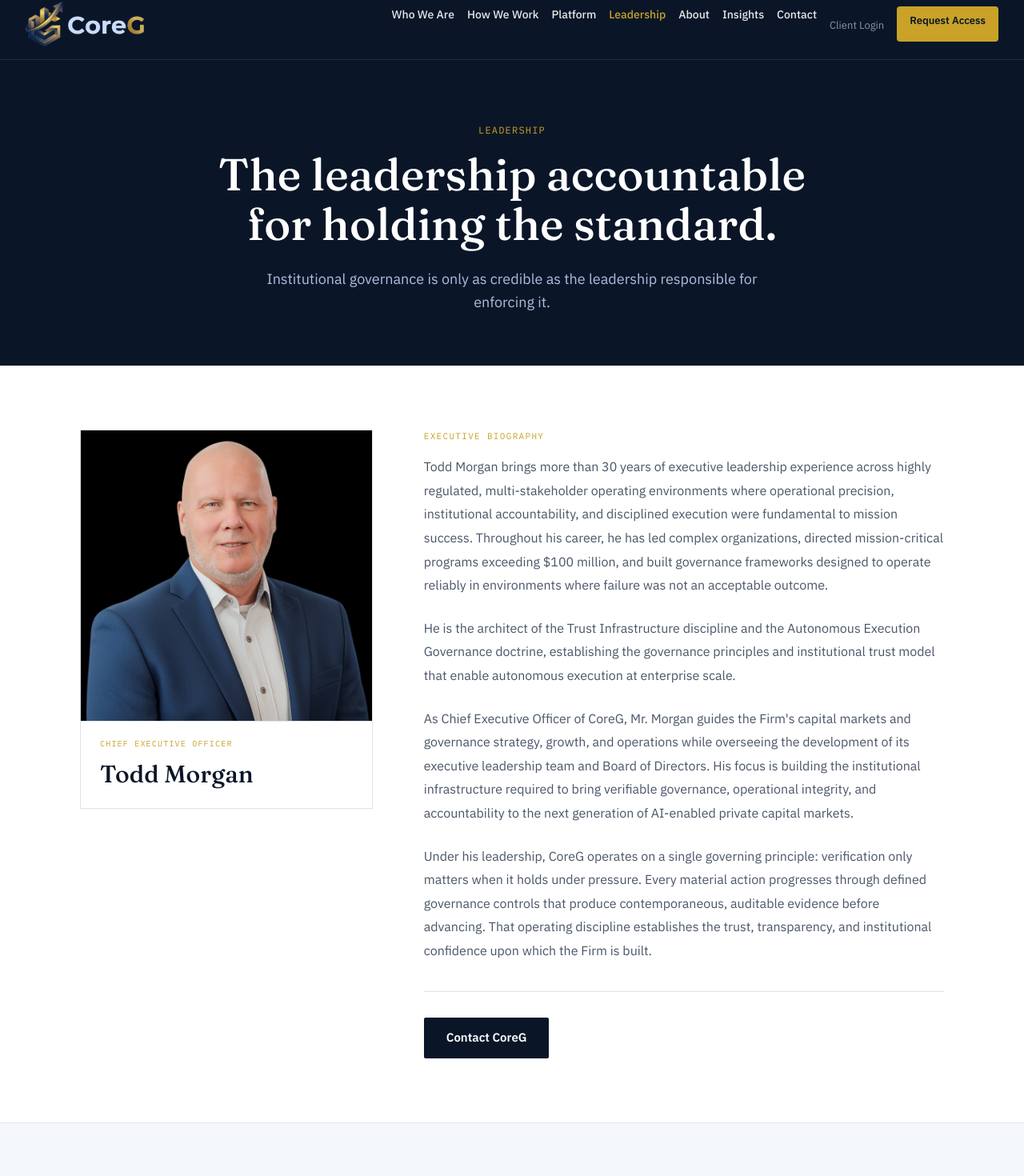
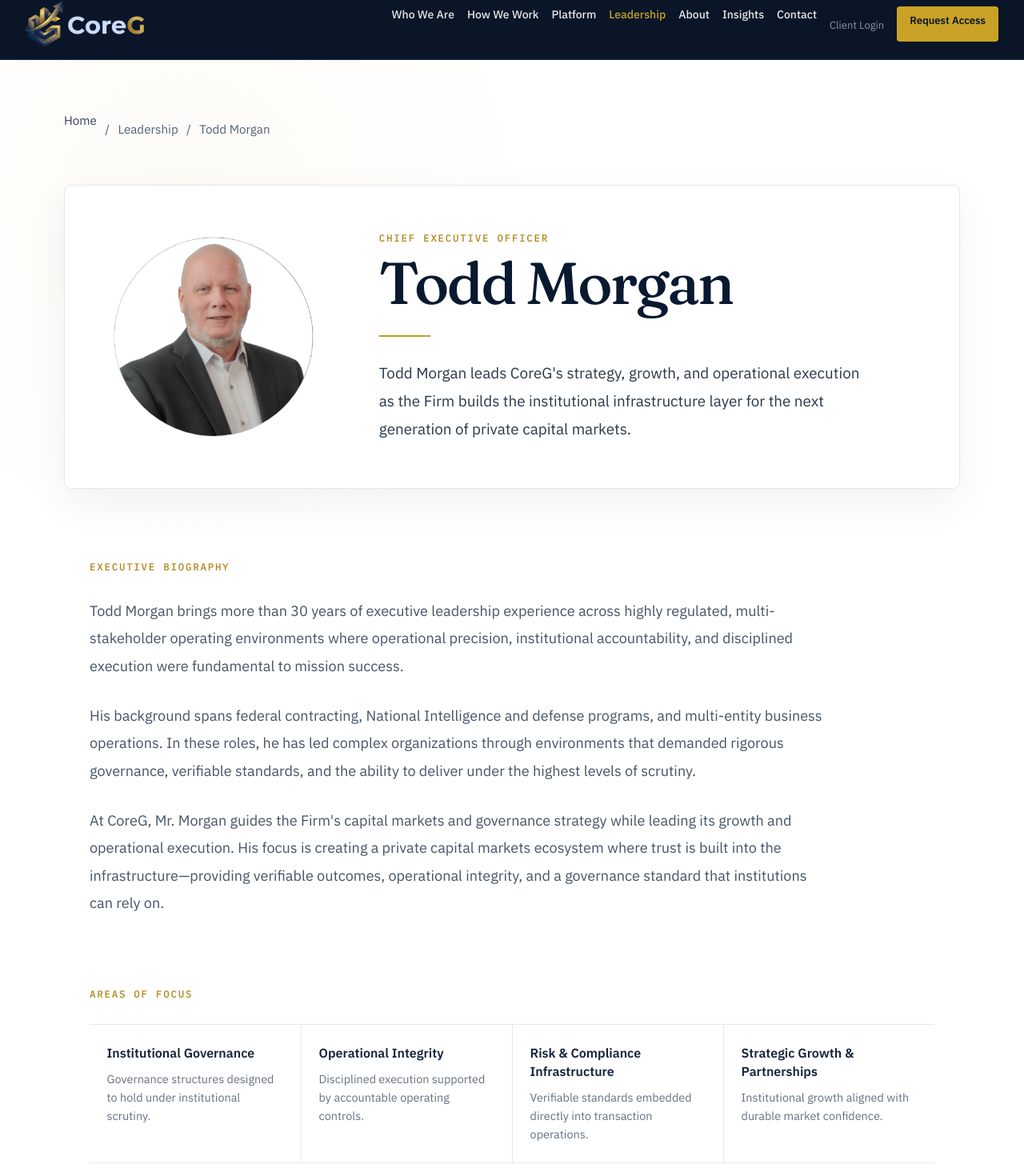
Before and after one commit to CoreGAdmin/coregenisis-site, a React (Vite) app: page /leadership in a window 1280 px wide. Shown: the part 14-1484 px from the top of the page at 80% size. Built offline with nearby package versions, Linux system fonts and the light colour scheme.

Commit message:
Deploy CoreG website v4.2.0

```diff
--- a/src/index.css
+++ b/src/index.css
@@ -171,3 +171,269 @@
     text-wrap: pretty;
   }
 }
+
+
+/* CoreG v4.2.0 leadership profile start */
+.leadership-page {
+  background:
+    radial-gradient(circle at 18% 10%, rgba(198, 154, 36, 0.045), transparent 30rem),
+    #ffffff;
+  padding: clamp(2rem, 5vw, 4.5rem) clamp(1rem, 4vw, 2.5rem) clamp(4rem, 7vw, 6rem);
+}
+
+.leadership-shell {
+  width: min(100%, 1120px);
+  margin: 0 auto;
+}
+
+.leadership-breadcrumb {
+  display: flex;
+  flex-wrap: wrap;
+  align-items: center;
+  gap: 0.65rem;
+  margin-bottom: clamp(1.75rem, 4vw, 3rem);
+  color: #536176;
+  font-size: 0.95rem;
+}
+
+.leadership-breadcrumb a {
+  color: #334155;
+  text-decoration: none;
+}
+
+.leadership-breadcrumb a:hover {
+  color: #9c7614;
+  text-decoration: underline;
+  text-underline-offset: 0.2rem;
+}
+
+.leadership-identity-card {
+  display: grid;
+  grid-template-columns: minmax(190px, 260px) minmax(0, 1fr);
+  align-items: center;
+  gap: clamp(2rem, 6vw, 5.25rem);
+  padding: clamp(2rem, 5vw, 3.5rem);
+  border: 1px solid #e2e8f0;
+  border-radius: 0.5rem;
+  background: rgba(255, 255, 255, 0.96);
+  box-shadow: 0 18px 50px rgba(8, 25, 48, 0.055);
+}
+
+.leadership-portrait-wrap {
+  width: min(100%, 250px);
+  aspect-ratio: 1;
+  justify-self: center;
+  overflow: hidden;
+  border-radius: 50%;
+  border: 1px solid #e5e7eb;
+  background: #ffffff;
+}
+
+.leadership-portrait {
+  display: block;
+  width: 100%;
+  height: 100%;
+  object-fit: cover;
+}
+
+.leadership-summary {
+  min-width: 0;
+}
+
+.leadership-eyebrow,
+.leadership-section-label {
+  margin: 0;
+  color: #b18418;
+  font-family: "IBM Plex Mono", monospace;
+  font-size: 0.78rem;
+  font-weight: 500;
+  letter-spacing: 0.14em;
+  line-height: 1.5;
+  text-transform: uppercase;
+}
+
+.leadership-summary h1 {
+  margin: 0.6rem 0 0;
+  color: #081930;
+  font-family: "Fraunces", serif;
+  font-size: clamp(2.6rem, 6vw, 4.6rem);
+  font-weight: 500;
+  line-height: 1.02;
+  letter-spacing: -0.035em;
+}
+
+.leadership-rule {
+  width: 4rem;
+  height: 2px;
+  margin: 1.75rem 0;
+  background: #c69a24;
+}
+
+.leadership-intro {
+  max-width: 620px;
+  margin: 0;
+  color: #28374b;
+  font-size: clamp(1rem, 1.8vw, 1.18rem);
+  line-height: 1.85;
+}
+
+.leadership-biography,
+.leadership-focus {
+  padding: clamp(3.5rem, 7vw, 5.5rem) clamp(0.25rem, 3vw, 2rem) 0;
+}
+
+.leadership-biography p:not(.leadership-section-label) {
+  max-width: 920px;
+  margin: 1.75rem 0 0;
+  color: #465467;
+  font-size: clamp(1rem, 1.7vw, 1.13rem);
+  line-height: 1.9;
+}
+
+.leadership-focus-grid {
+  display: grid;
+  grid-template-columns: repeat(4, minmax(0, 1fr));
+  margin-top: 1.75rem;
+  border-top: 1px solid #e4e7eb;
+  border-bottom: 1px solid #e4e7eb;
+}
+
+.leadership-focus-item {
+  min-width: 0;
+  padding: 1.5rem 1.35rem;
+}
+
+.leadership-focus-item + .leadership-focus-item {
+  border-left: 1px solid #e4e7eb;
+}
+
+.leadership-focus-item h2 {
+  margin: 0;
+  color: #14243b;
+  font-family: "IBM Plex Sans", sans-serif;
+  font-size: 1rem;
+  font-weight: 600;
+  line-height: 1.45;
+}
+
+.leadership-focus-item p {
+  margin: 0.55rem 0 0;
+  color: #657184;
+  font-size: 0.9rem;
+  line-height: 1.6;
+}
+
+.leadership-quote {
+  margin: clamp(3.5rem, 7vw, 5rem) clamp(0.25rem, 3vw, 2rem) 0;
+  padding: clamp(1.75rem, 4vw, 2.5rem);
+  border: 1px solid #e6e1d7;
+  border-left: 4px solid #c69a24;
+  border-radius: 0.4rem;
+  background: #fbfaf7;
+}
+
+.leadership-quote p {
+  max-width: 850px;
+  margin: 0;
+  color: #16253b;
+  font-family: "Fraunces", serif;
+  font-size: clamp(1.2rem, 2.3vw, 1.65rem);
+  font-style: italic;
+  line-height: 1.55;
+}
+
+.leadership-quote footer {
+  margin-top: 1rem;
+  color: #a6780a;
+  font-weight: 600;
+}
+
+@media (max-width: 850px) {
+  .leadership-identity-card {
+    grid-template-columns: 170px minmax(0, 1fr);
+    gap: 2rem;
+  }
+
+  .leadership-portrait-wrap {
+    width: 170px;
+  }
+
+  .leadership-focus-grid {
+    grid-template-columns: repeat(2, minmax(0, 1fr));
+  }
+
+  .leadership-focus-item:nth-child(3) {
+    border-left: 0;
+    border-top: 1px solid #e4e7eb;
+  }
+
+  .leadership-focus-item:nth-child(4) {
+    border-top: 1px solid #e4e7eb;
+  }
+}
+
+@media (max-width: 640px) {
+  .leadership-page {
+    padding-inline: 1rem;
+  }
+
+  .leadership-identity-card {
+    grid-template-columns: 112px minmax(0, 1fr);
+    align-items: center;
+    gap: 1.25rem;
+    padding: 1.5rem 1.15rem;
+  }
+
+  .leadership-portrait-wrap {
+    width: 112px;
+  }
+
+  .leadership-summary h1 {
+    font-size: clamp(2rem, 9vw, 2.75rem);
+  }
+
+  .leadership-rule {
+    width: 2.75rem;
+    margin: 1rem 0;
+  }
+
+  .leadership-intro {
+    font-size: 0.98rem;
+    line-height: 1.65;
+  }
+
+  .leadership-focus-grid {
+    grid-template-columns: 1fr;
+  }
+
+  .leadership-focus-item + .leadership-focus-item {
+    border-left: 0;
+    border-top: 1px solid #e4e7eb;
+  }
+}
+
+@media (max-width: 430px) {
+  .leadership-identity-card {
+    grid-template-columns: 88px minmax(0, 1fr);
+    gap: 1rem;
+  }
+
+  .leadership-portrait-wrap {
+    width: 88px;
+  }
+
+  .leadership-eyebrow {
+    font-size: 0.66rem;
+    letter-spacing: 0.09em;
+  }
+
+  .leadership-summary h1 {
+    font-size: clamp(1.75rem, 8.6vw, 2.25rem);
+  }
+
+  .leadership-intro {
+    font-size: 0.9rem;
+    line-height: 1.55;
+  }
+}
+/* CoreG v4.2.0 leadership profile end */
--- a/src/pages/Leadership.jsx
+++ b/src/pages/Leadership.jsx
@@ -1,55 +1,138 @@
 import { Link } from "react-router-dom";
 import PageNav from "../components/PageNav.jsx";
 import PageFooter from "../components/PageFooter.jsx";
-import RelatedPages from "../components/RelatedPages.jsx";
-import executivePortrait from "../assets/todd-morgan-executive.jpg";
+import { ComingSoonButton } from "../components/ComingSoonButton.jsx";
+import executivePortrait from "../assets/todd-morgan-leadership.jpg";
+
+const focusAreas = [
+  {
+    title: "Institutional Governance",
+    description: "Governance structures designed to hold under institutional scrutiny.",
+  },
+  {
+    title: "Operational Integrity",
+    description: "Disciplined execution supported by accountable operating controls.",
+  },
+  {
+    title: "Risk & Compliance Infrastructure",
+    description: "Verifiable standards embedded directly into transaction operations.",
+  },
+  {
+    title: "Strategic Growth & Partnerships",
+    description: "Institutional growth aligned with durable market confidence.",
+  },
+];
 
 export default function Leadership() {
   return (
     <div className="font-sans text-navy bg-white">
       <PageNav />
+
       <main>
-        <section className="bg-navy px-5 sm:px-8 pt-20 pb-16 text-center">
-          <div className="max-w-[800px] mx-auto">
-            <div className="font-mono text-xs tracking-[0.1em] text-gold uppercase mb-4">Leadership</div>
-            <h1 className="font-display text-[clamp(34px,5vw,56px)] font-medium leading-[1.1] text-white mb-6 text-balance">The leadership accountable for holding the standard.</h1>
-            <p className="text-lg text-ice/85 max-w-[650px] mx-auto leading-relaxed">Institutional governance is only as credible as the leadership responsible for enforcing it.</p>
+        <section className="leadership-page">
+          <div className="leadership-shell">
+            <nav className="leadership-breadcrumb" aria-label="Breadcrumb">
+              <Link to="/">Home</Link>
+              <span aria-hidden="true">/</span>
+              <span>Leadership</span>
+              <span aria-hidden="true">/</span>
+              <span aria-current="page">Todd Morgan</span>
+            </nav>
+
+            <article className="leadership-identity-card">
+              <div className="leadership-portrait-wrap">
+                <img
+                  className="leadership-portrait"
+                  src={executivePortrait}
+                  alt="Todd Morgan, Chief Executive Officer of CoreG"
+                  width="1536"
+                  height="1536"
+                />
+              </div>
+
+              <div className="leadership-summary">
+                <p className="leadership-eyebrow">Chief Executive Officer</p>
+                <h1>Todd Morgan</h1>
+                <div className="leadership-rule" aria-hidden="true" />
+                <p className="leadership-intro">
+                  Todd Morgan leads CoreG&apos;s strategy, growth, and operational
+                  execution as the Firm builds the institutional infrastructure layer
+                  for the next generation of private capital markets.
+                </p>
+              </div>
+            </article>
+
+            <section className="leadership-biography" aria-labelledby="executive-biography">
+              <p className="leadership-section-label" id="executive-biography">
+                Executive Biography
+              </p>
+
+              <p>
+                Todd Morgan brings more than 30 years of executive leadership
+                experience across highly regulated, multi-stakeholder operating
+                environments where operational precision, institutional
+                accountability, and disciplined execution were fundamental to
+                mission success.
+              </p>
+
+              <p>
+                His background spans federal contracting, National Intelligence and
+                defense programs, and multi-entity business operations. In these
+                roles, he has led complex organizations through environments that
+                demanded rigorous governance, verifiable standards, and the ability
+                to deliver under the highest levels of scrutiny.
+              </p>
+
+              <p>
+                At CoreG, Mr. Morgan guides the Firm&apos;s capital markets and
+                governance strategy while leading its growth and operational
+                execution. His focus is creating a private capital markets ecosystem
+                where trust is built into the infrastructure—providing verifiable
+                outcomes, operational integrity, and a governance standard that
+                institutions can rely on.
+              </p>
+            </section>
+
+            <section className="leadership-focus" aria-labelledby="areas-of-focus">
+              <p className="leadership-section-label" id="areas-of-focus">
+                Areas of Focus
+              </p>
+              <div className="leadership-focus-grid">
+                {focusAreas.map((area) => (
+                  <article className="leadership-focus-item" key={area.title}>
+                    <h2>{area.title}</h2>
+                    <p>{area.description}</p>
+                  </article>
+                ))}
+              </div>
+            </section>
+
+            <blockquote className="leadership-quote">
+              <p>
+                Verification that can be bypassed under pressure is not
+                verification—it is an unresolved liability.
+              </p>
+              <footer>— Todd Morgan</footer>
+            </blockquote>
           </div>
         </section>
 
-        <section className="bg-white px-5 sm:px-8 py-20">
-          <div className="max-w-[1080px] mx-auto grid gap-12 lg:grid-cols-[0.72fr_1.28fr] lg:gap-16 items-start">
-            <div className="lg:sticky lg:top-28">
-              <div className="overflow-hidden bg-navy border border-[#DCE3EC] rounded-sm">
-                <img src={executivePortrait} alt="Todd Morgan, Chief Executive Officer of CoreG" className="w-full aspect-square object-cover object-top" />
-              </div>
-              <div className="border-x border-b border-[#DCE3EC] px-6 py-5">
-                <div className="font-mono text-[10px] tracking-[0.12em] text-gold uppercase mb-2">Chief Executive Officer</div>
-                <h2 className="font-display text-[30px] font-medium text-navy">Todd Morgan</h2>
-              </div>
-            </div>
-
-            <article>
-              <div className="font-mono text-[11px] tracking-[0.12em] text-gold uppercase mb-4">Executive Biography</div>
-              <div className="space-y-6 text-[16px] text-slate leading-[1.85]">
-                <p>Todd Morgan brings more than 30 years of executive leadership experience across highly regulated, multi-stakeholder operating environments where operational precision, institutional accountability, and disciplined execution were fundamental to mission success. Throughout his career, he has led complex organizations, directed mission-critical programs exceeding $100 million, and built governance frameworks designed to operate reliably in environments where failure was not an acceptable outcome.</p>
-                <p>He is the architect of the Trust Infrastructure discipline and the Autonomous Execution Governance doctrine, establishing the governance principles and institutional trust model that enable autonomous execution at enterprise scale.</p>
-                <p>As Chief Executive Officer of CoreG, Mr. Morgan guides the Firm's capital markets and governance strategy, growth, and operations while overseeing the development of its executive leadership team and Board of Directors. His focus is building the institutional infrastructure required to bring verifiable governance, operational integrity, and accountability to the next generation of AI-enabled private capital markets.</p>
-                <p>Under his leadership, CoreG operates on a single governing principle: verification only matters when it holds under pressure. Every material action progresses through defined governance controls that produce contemporaneous, auditable evidence before advancing. That operating discipline establishes the trust, transparency, and institutional confidence upon which the Firm is built.</p>
-              </div>
-              <div className="mt-9 pt-8 border-t border-[#DCE3EC]">
-                <Link to="/contact" className="inline-flex bg-navy text-white text-[15px] font-semibold px-7 py-3.5 rounded-sm">Contact CoreG</Link>
-              </div>
-            </article>
+        <section className="bg-mist px-8 py-16 text-center border-t border-[#E2E8F0]">
+          <div className="max-w-[600px] mx-auto">
+            <h2 className="font-display text-2xl font-medium text-navy mb-4">
+              Questions about how we operate?
+            </h2>
+            <p className="text-[15px] text-slate mb-8">
+              Access is by request. We&apos;re glad to walk through how the
+              pipeline actually works.
+            </p>
+            <ComingSoonButton className="inline-block bg-navy text-white text-[15px] font-semibold px-8 py-3.5 rounded cursor-pointer">
+              Request Access
+            </ComingSoonButton>
           </div>
         </section>
+      </main>
 
-        <RelatedPages title="Continue through the CoreG institution." pages={[
-          { title: "Who We Are", body: "Understand CoreG's role and institutional responsibility.", path: "/who-we-are", action: "Discover CoreG" },
-          { title: "How We Work", body: "Follow the governed eight-stage transaction process.", path: "/how-we-work", action: "Explore the process" },
-          { title: "About", body: "Read CoreG's mission, vision, and institutional architecture.", path: "/about", action: "About CoreG" },
-        ]} />
-      </main>
       <PageFooter />
     </div>
   );
```
Also changed, not shown: release/v4.2.0/README.md (added), src/assets/todd-morgan-leadership.jpg (added), 1 other file (tests, documents, lock files or other folders).
